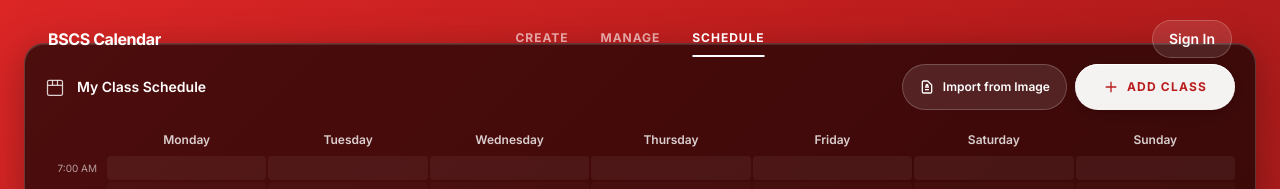
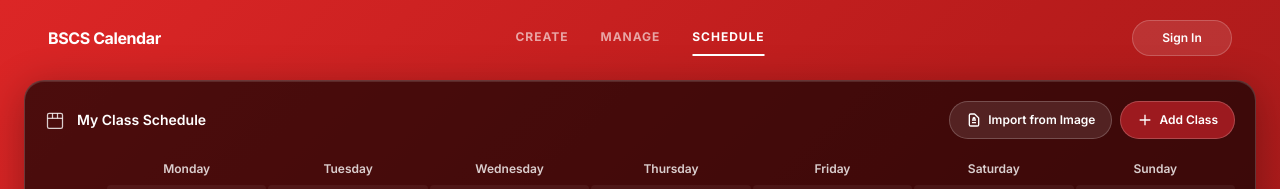
Before and after one commit to klydddd/BSCS-Batch-24-Calendar, a Next.js app: page / in a window 1280 px wide. Both pictures are taken after a click on the button "SCHEDULE". Shown: the top 189 px of the page. Built offline with nearby package versions, Linux system fonts and the light colour scheme.

Commit message:
fixed mobile view and ui changes

```diff
--- a/app/globals.css
+++ b/app/globals.css
@@ -241,7 +241,7 @@ body {
   align-items: center;
   justify-content: center;
   width: 44px;
-  height: 44px;
+  height: 67.31px;
   background: rgba(255, 255, 255, 0.25);
   border: 1px solid rgba(255, 255, 255, 0.35);
   border-radius: 12px;
--- a/app/page.tsx
+++ b/app/page.tsx
@@ -1440,7 +1440,7 @@ export default function Home() {
               <button
                 onClick={handleConnectGoogle}
                 disabled={isConnecting}
-                className="px-3 sm:px-4 py-1.5 sm:py-2 bg-white/10 hover:bg-white/20 text-white text-[10px] sm:text-sm font-semibold rounded-full transition-all border border-white/20 disabled:opacity-50"
+                className={`${isMobileView ? 'h-[36px] w-[80px]' : 'h-[36px] w-[100px]'}  px-3 sm:px-4 py-1.5 sm:py-2 bg-white/10 hover:bg-white/20 text-white text-[10px] sm:text-xs font-semibold rounded-full transition-all border border-white/20 disabled:opacity-50`}
               >
                 {isConnecting ? '...' : 'Sign In'}
               </button>
@@ -1898,9 +1898,9 @@ PEF3
           {activeTab === 'schedule' && (
             <div
               className={`animate-slide-up ${isMobileView ? 'fixed inset-0 top-14 z-40 bg-red-900/95' : 'glass-container'}`}
-              style={{ maxWidth: isMobileView ? '100%' : '1400px' }}
+              style={{ maxWidth: isMobileView ? '100%' : '1400px', paddingTop: isMobileView ? '10px' : '80px' }}
             >
-              <div className={`w-full mx-auto ${isMobileView ? 'h-full p-4 pt-2 overflow-hidden flex flex-col' : 'glass-panel p-3 sm:p-5'}`}>
+              <div className={`w-full mx-auto ${isMobileView ? 'h-full p-4 pt-2 overflow-hidden flex flex-col' : 'glass-panel p-3 sm:p-5 '}`}>
                 {/* Header */}
                 <div className="flex flex-col sm:flex-row sm:items-center justify-between gap-3 mb-4">
                   <div className="flex items-center gap-3">
@@ -1916,29 +1916,29 @@ PEF3
                       {/* <p className="text-xs text-white/50 mt-0.5 sm:hidden">Tap & hold to select time range</p> */}
                     </div>
                   </div>
-                  <div className="flex gap-2 w-full sm:w-auto">
+                  <div className="flex flex-wrap sm:flex-nowrap gap-2 w-full sm:w-auto">
                     {/* Import from Image button */}
                     <button
                       onClick={() => setShowOCRModal(true)}
-                      className="flex-1 sm:flex-initial flex items-center justify-center gap-2 px-4 py-2.5 bg-white/10 hover:bg-white/20 text-white text-xs font-semibold rounded-full transition-all border border-white/20"
+                      className="flex-1 sm:flex-initial flex items-center justify-center gap-1.5 px-2 sm:px-4 py-2.5 bg-white/10 hover:bg-white/20 text-white text-[10px] sm:text-xs font-semibold rounded-full transition-all border border-white/20"
                     >
-                      <svg className="w-4 h-4" fill="none" stroke="currentColor" strokeWidth="2" viewBox="0 0 24 24">
+                      <svg className="w-3.5 h-3.5 sm:w-4 sm:h-4 flex-shrink-0" fill="none" stroke="currentColor" strokeWidth="2" viewBox="0 0 24 24">
                         <path d="M9 12h6m-6 4h6m2 5H7a2 2 0 01-2-2V5a2 2 0 012-2h5.586a1 1 0 01.707.293l5.414 5.414a1 1 0 01.293.707V19a2 2 0 01-2 2z" />
                         <path d="M12 11V8m0 0l-2 2m2-2l2 2" />
                       </svg>
                       <span className="hidden sm:inline">Import from Image</span>
-                      <span className="sm:hidden">Import</span>
+                      <span className="sm:hidden truncate">Import</span>
                     </button>
                     {scheduleEntries.length > 0 && (
                       <button
                         onClick={() => setShowExportModal(true)}
-                        className="flex-1 sm:flex-initial flex items-center justify-center gap-2 px-4 py-2.5 bg-white/10 hover:bg-white/20 text-white text-xs font-semibold rounded-full transition-all border border-white/20"
+                        className="flex-1 sm:flex-initial flex items-center justify-center gap-1.5 px-2 sm:px-4 py-2.5 bg-white/10 hover:bg-white/20 text-white text-[10px] sm:text-xs font-semibold rounded-full transition-all border border-white/20"
                       >
-                        <svg className="w-4 h-4" fill="none" stroke="currentColor" strokeWidth="2" viewBox="0 0 24 24">
+                        <svg className="w-3.5 h-3.5 sm:w-4 sm:h-4 flex-shrink-0" fill="none" stroke="currentColor" strokeWidth="2" viewBox="0 0 24 24">
                           <path d="M4 16l4.586-4.586a2 2 0 012.828 0L16 16m-2-2l1.586-1.586a2 2 0 012.828 0L20 14m-6-6h.01M6 20h12a2 2 0 002-2V6a2 2 0 00-2-2H6a2 2 0 00-2 2v12a2 2 0 002 2z" />
                         </svg>
                         <span className="hidden sm:inline">Save as PNG</span>
-                        <span className="sm:hidden">PNG</span>
+                        <span className="sm:hidden truncate">Save</span>
                       </button>
                     )}
                     {scheduleEntries.length > 0 && (
@@ -1949,23 +1949,24 @@ PEF3
                             localStorage.removeItem('classSchedule');
                           }
                         }}
-                        className="flex-1 sm:flex-initial flex items-center justify-center gap-2 px-4 py-2.5 bg-red-500/20 hover:bg-red-500/30 text-red-300 text-xs font-semibold rounded-full transition-all border border-red-500/30"
+                        className="flex-1 sm:flex-initial flex items-center justify-center gap-1.5 px-2 sm:px-4 py-2.5 bg-red-500/20 hover:bg-red-500/30 text-red-300 text-[10px] sm:text-xs font-semibold rounded-full transition-all border border-red-500/30"
                       >
-                        <svg className="w-4 h-4" fill="none" stroke="currentColor" strokeWidth="2" viewBox="0 0 24 24">
+                        <svg className="w-3.5 h-3.5 sm:w-4 sm:h-4 flex-shrink-0" fill="none" stroke="currentColor" strokeWidth="2" viewBox="0 0 24 24">
                           <path d="M19 7l-.867 12.142A2 2 0 0116.138 21H7.862a2 2 0 01-1.995-1.858L5 7m5 4v6m4-6v6m1-10V4a1 1 0 00-1-1h-4a1 1 0 00-1 1v3M4 7h16" />
                         </svg>
                         <span className="hidden sm:inline">Clear</span>
-                        <span className="sm:hidden">Clear</span>
+                        <span className="sm:hidden truncate">Clear</span>
                       </button>
                     )}
                     <button
                       onClick={() => openScheduleModal()}
-                      className="btn-glass flex-1 sm:flex-initial flex items-center justify-center gap-2"
+                      className="flex-1 sm:flex-initial flex items-center justify-center gap-1.5 px-2 sm:px-4 py-2.5 bg-red-500/50 hover:bg-red-500/60 text-white text-[10px] sm:text-xs font-semibold rounded-full transition-all border border-white/20"
                     >
-                      <svg className="w-4 h-4" fill="none" stroke="currentColor" strokeWidth="2" viewBox="0 0 24 24">
+                      <svg className="w-3.5 h-3.5 sm:w-4 sm:h-4 flex-shrink-0" fill="none" stroke="currentColor" strokeWidth="2" viewBox="0 0 24 24">
                         <path d="M12 4v16m8-8H4" />
                       </svg>
-                      Add Class
+                      <span className="hidden sm:inline">Add Class</span>
+                      <span className="sm:hidden truncate">Add</span>
                     </button>
                   </div>
                 </div>
@@ -2720,7 +2721,7 @@ PEF3
                 <button
                   onClick={handleSaveScheduleEntry}
                   disabled={!scheduleForm.subject.trim()}
-                  className="px-6 py-2.5 bg-white text-red-700 font-bold text-sm rounded-full hover:bg-white/90 transition-all disabled:opacity-50 disabled:cursor-not-allowed"
+                  className="flex-1 sm:flex-initial flex items-center justify-center gap-1.5 px-2 sm:px-4 py-2.5 bg-red-500/50 hover:bg-red-500/60 text-white text-[10px] sm:text-xs font-semibold rounded-full transition-all border border-white/20 disabled:opacity-50 disabled:cursor-not-allowed"
                 >
                   {editingScheduleEntry ? 'Save Changes' : 'Add Class'}
                 </button>
```
